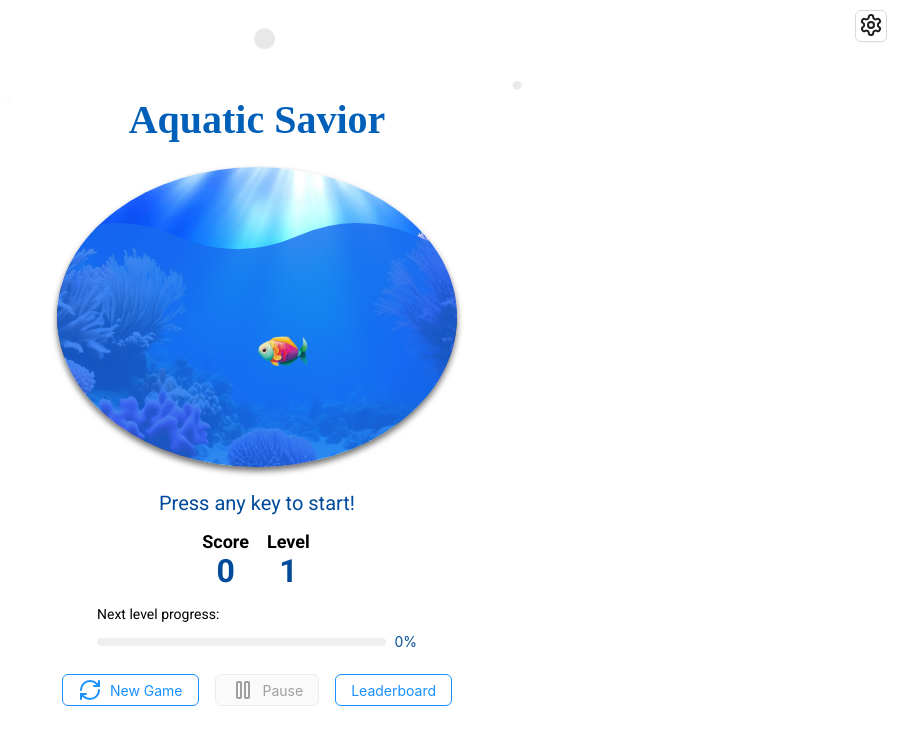
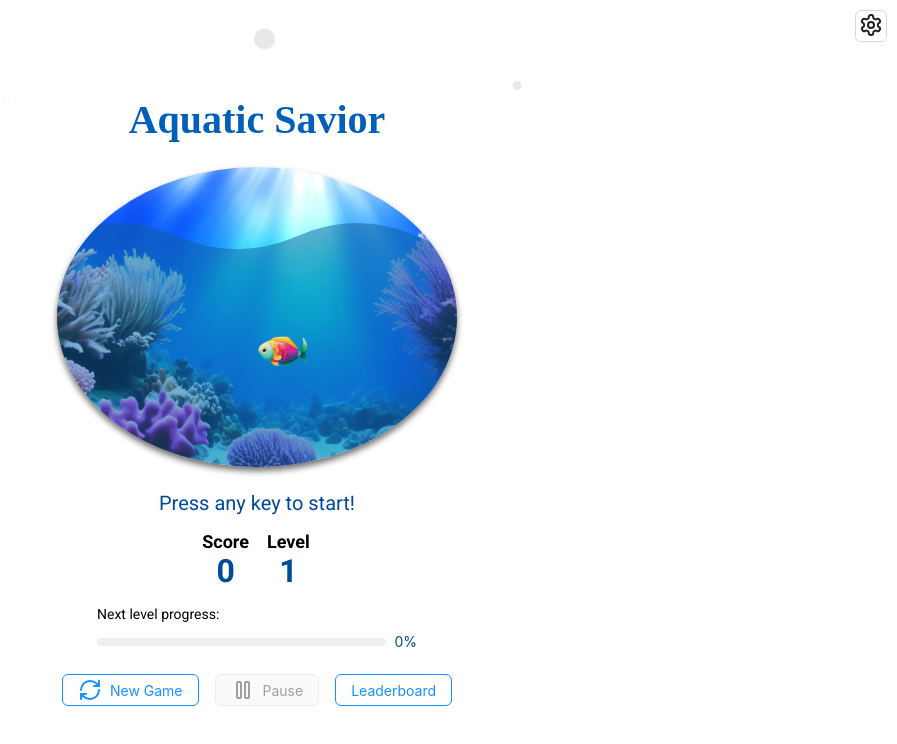
Before and after one commit to AyandaMore/AquaticSavior, a Next.js app: page / in a window 1280 px wide. Shown: the top 744 px of the page, without its empty margins (383-1280 px from the left). Built offline with nearby package versions, Linux system fonts and the light colour scheme; no server answers; a web font is replaced by a local one.

Commit message:
changed the color of the wave

```diff
--- a/src/app/page.tsx
+++ b/src/app/page.tsx
@@ -345,11 +345,11 @@ export default function Home() {
               <linearGradient id="grad" x1="0%" y1="0%" x2="100%" y2="0%">
                 <stop
                   offset="0%"
-                  style={{ stopColor: "rgb(24, 106, 237)", stopOpacity: 0.8 }}
+                  style={{ stopColor: "rgb(15,94,156)", stopOpacity: 0.5 }}
                 />
                 <stop
                   offset="100%"
-                  style={{ stopColor: "rgb(24, 106, 237)", stopOpacity: 0.8 }}
+                  style={{ stopColor: "rgb(15,94,156)", stopOpacity: 0.5 }}
                 />
               </linearGradient>
             </defs>
```
